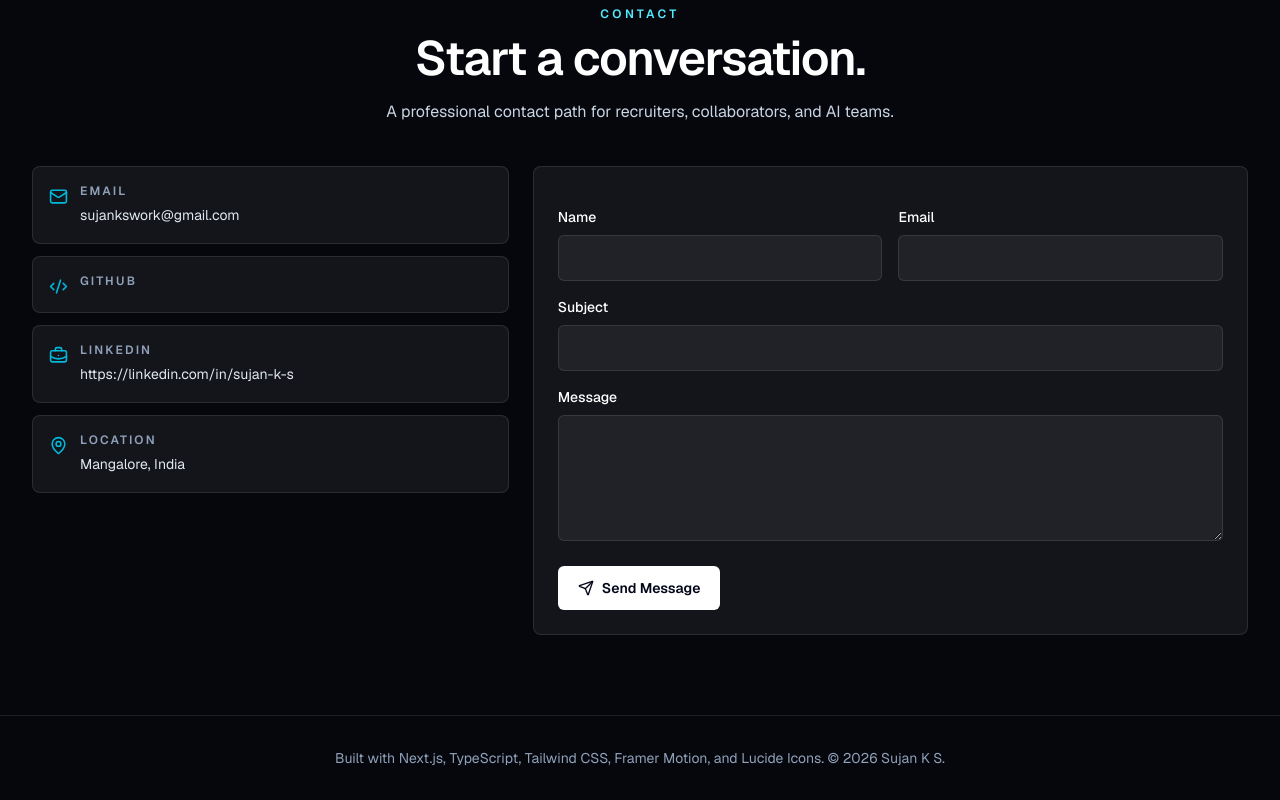
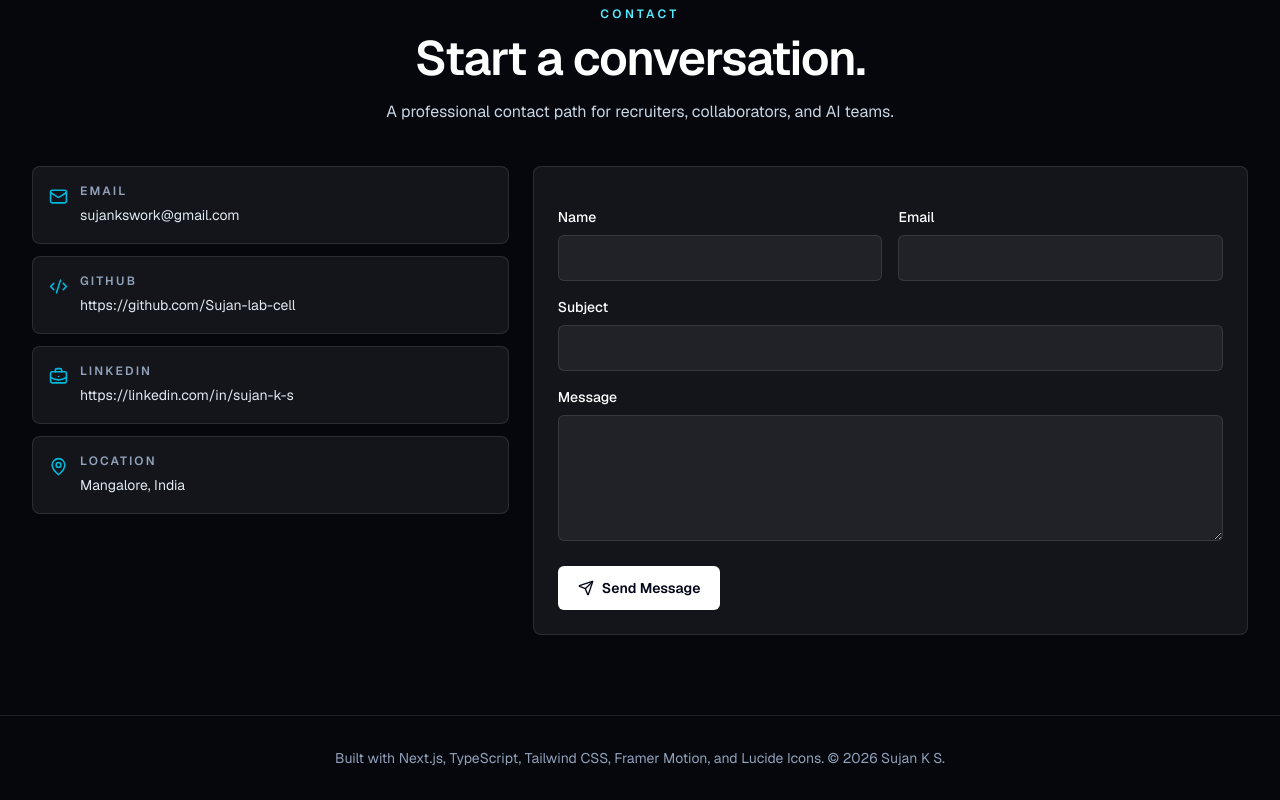
Before and after one commit to Sujan-lab-cell/Port_Folio, a Next.js app in the folder portfolio/: page / in a window 1280 px wide. Shown: the part 7378-8178 px from the top of the page. Built offline with nearby package versions, Linux system fonts and the light colour scheme.

Commit message:
Update Mail

```diff
--- a/portfolio/src/data/portfolio.ts
+++ b/portfolio/src/data/portfolio.ts
@@ -7,7 +7,7 @@ export const portfolioData = {
   phone: "+91-9108262847",
   location: "Mangalore, India",
   social: {
-    github: "",
+    github: "https://github.com/Sujan-lab-cell",
     linkedin: "https://linkedin.com/in/sujan-k-s",
     kaggle: "https://kaggle.com",
   },
```
